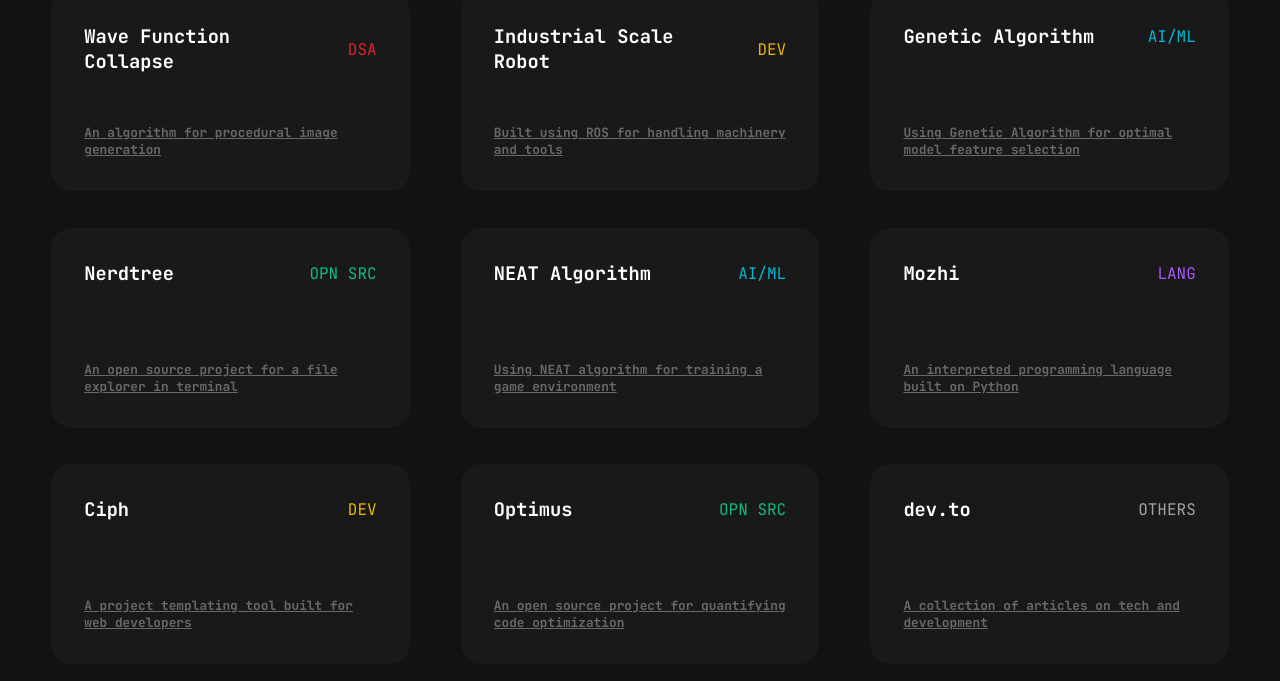
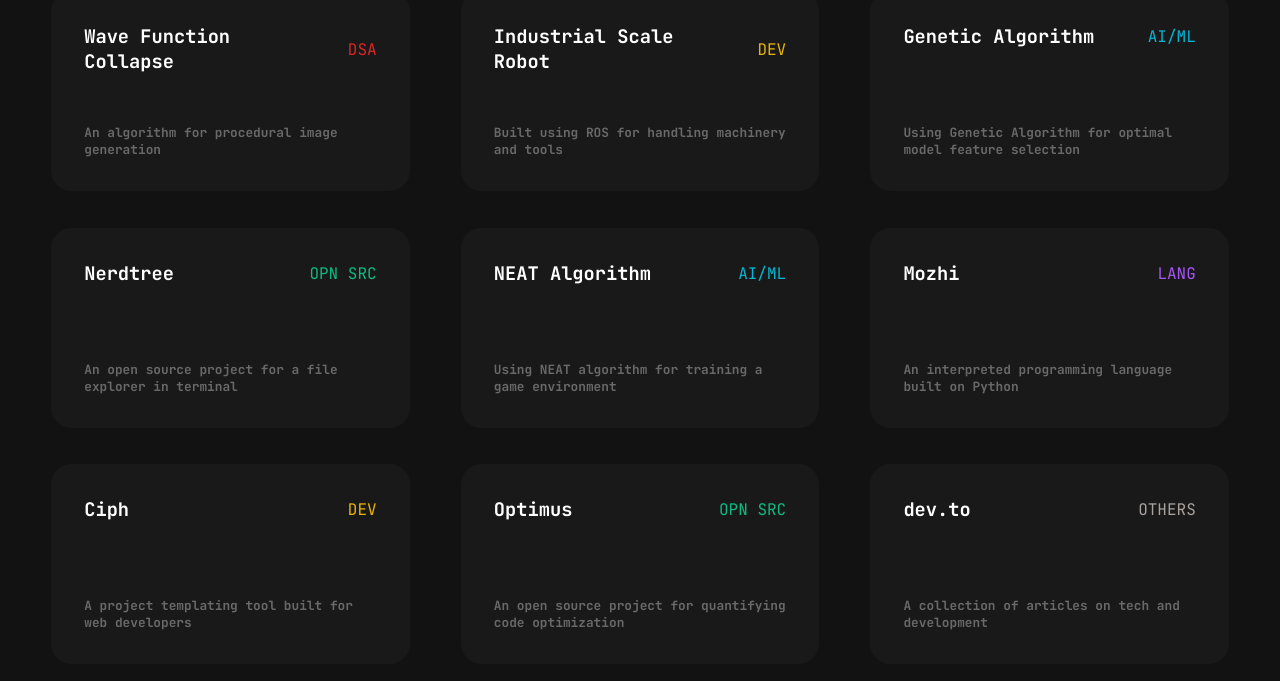
Before and after one commit to kavinbharathii/portfolio-react, a React (Create React App) app: page / in a window 1280 px wide. Shown: the part 1700-2381 px from the top of the page. Built offline with nearby package versions, Linux system fonts and the light colour scheme; the HTML template or start-up script is replaced by a standard one; a web font is replaced by a local one.

Commit message:
removed links from project card

```diff
--- a/src/components/ProjectCard.js
+++ b/src/components/ProjectCard.js
@@ -41,7 +41,7 @@
                 </h3>
                 <div className={`projectCardTitle text-cyan-500 ${tagColor}`}>{tagProject}</div>
             </div>
-            <a className="projectCardLink" href={linkProject} target="_blank" rel="noreferrer">{content}</a>
+            <div className="projectCardLink">{content}</div>
         </div>
     )
 }
--- a/src/pages/Projects.js
+++ b/src/pages/Projects.js
@@ -103,8 +103,3 @@
 }
 
 export default Projects
-
-
-// Wave function collapse algorithm for procedural generation
-// An industrial scale robot for handling machinery and tools
-// Using Genetic Algorithm for mdoel feature selection
```
